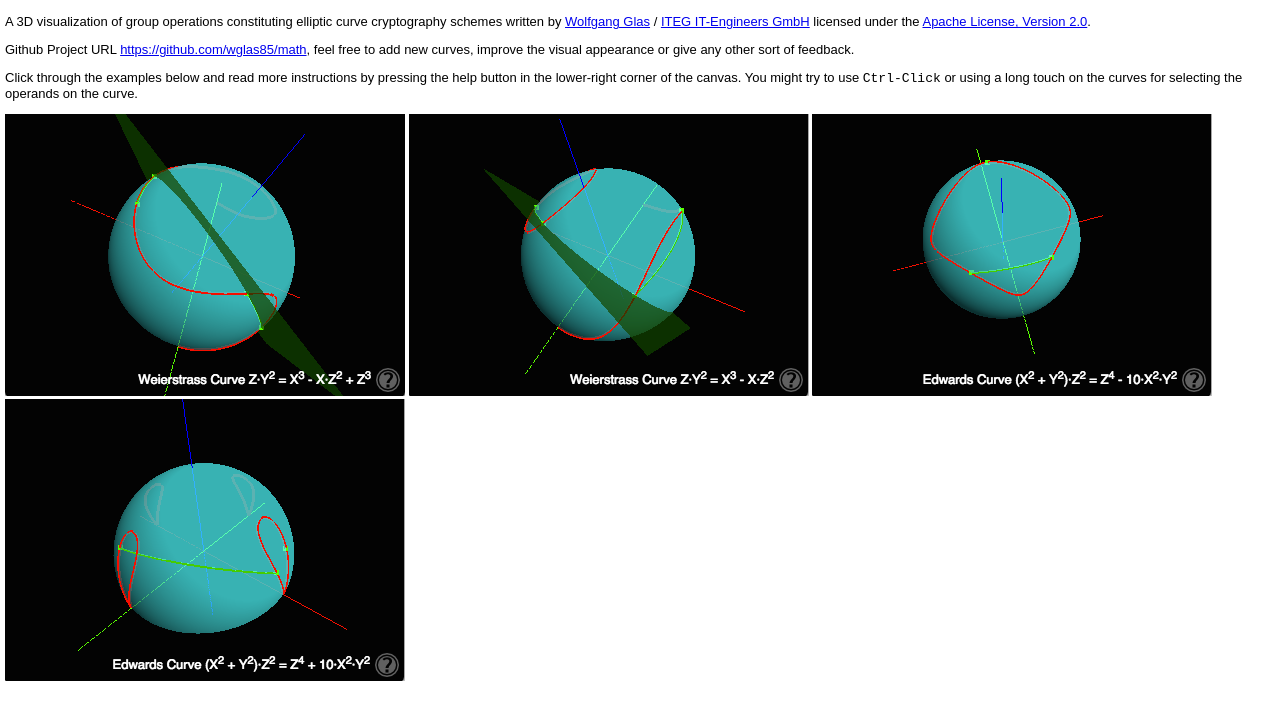
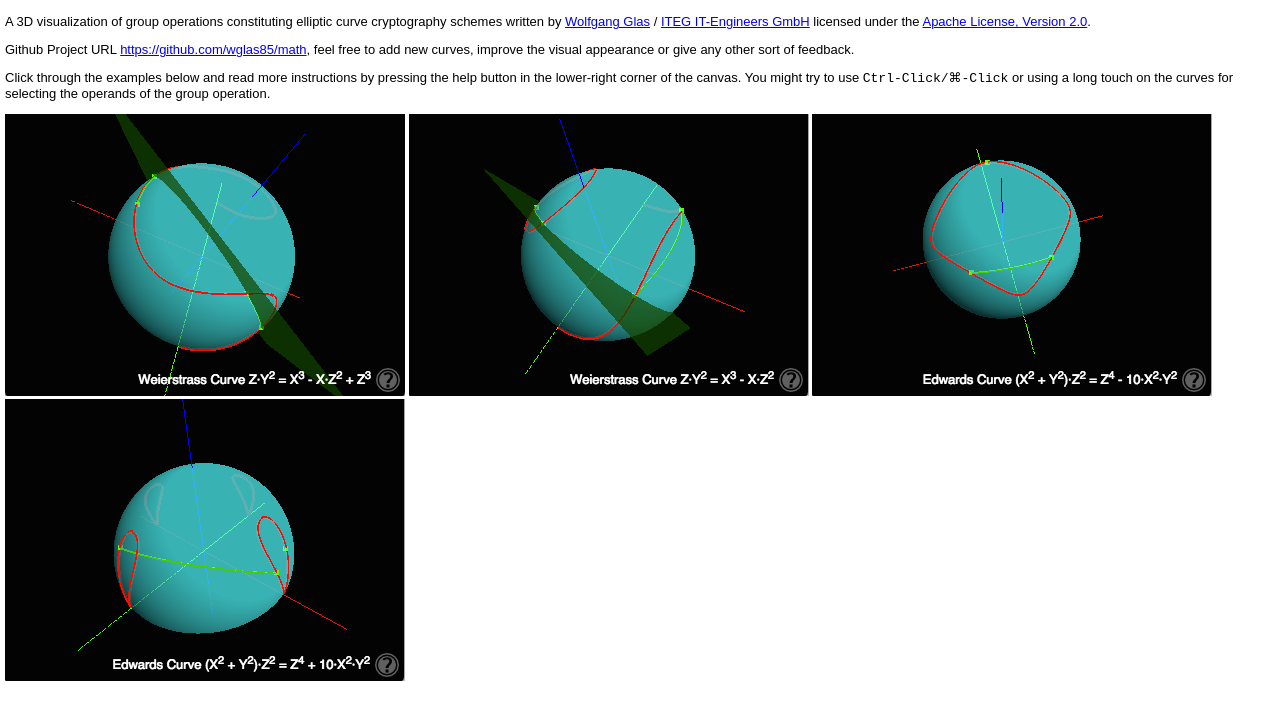
Before and after one commit to iteggmbh/mathx, a plain HTML site: page htdocs/index.html in a window 1280 px wide. Shown: the part 39-758 px from the top of the page. Drawn offline with Linux system fonts and the light colour scheme.

Commit message:
Bruh up the descriptions.

```diff
--- a/htdocs/index.html
+++ b/htdocs/index.html
@@ -19,8 +19,8 @@
 	  <p>Github Project URL <a href="https://github.com/wglas85/math">https://github.com/wglas85/math</a>,
 		feel free to add new curves, improve the visual appearance or give any other sort of feedback.</p>
 	  <p>Click through the examples below and read more instructions by pressing the help button in the lower-right
-		corner of the canvas. You might try to use <tt>Ctrl-Click</tt> or using a long touch on the curves for
-		selecting the operands on the curve.</p>
+		corner of the canvas. You might try to use <tt>Ctrl-Click/&#x2318;-Click</tt> or using a long touch on the
+		curves for selecting the operands of the group operation.</p>
 		<a href="ecc.html#a=-1&b=1" target="ecc_window"><img src="images/ecc-weierstrass-plus.png"/></a>
 		<a href="ecc.html#a=-1&b=0" target="ecc_window"><img src="images/ecc-weierstrass-zero.png"/></a>
 		<a href="ecc.html#d=-10" target="ecc_window"><img src="images/ecc-edwards-minus-10.png"/></a>
```
Also changed, not shown: htdocs/templates/ecc-help.html (+3 -3 lines).
